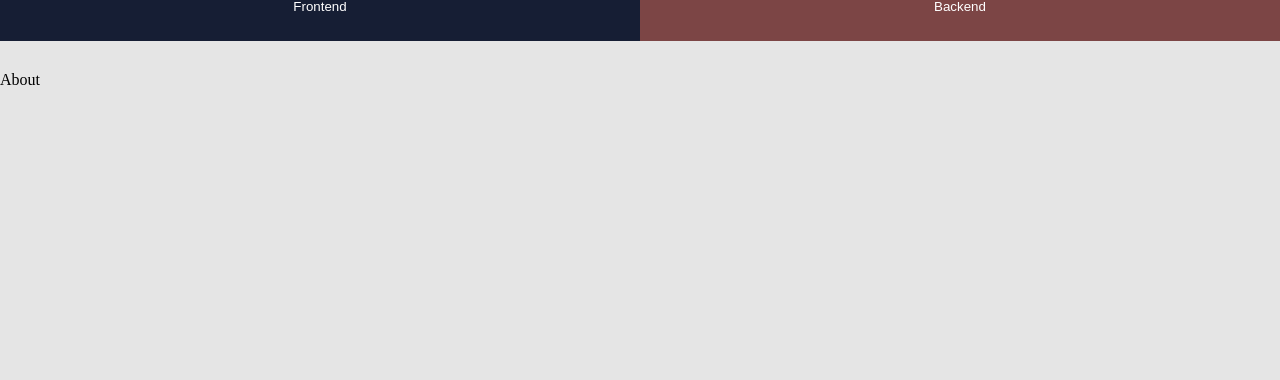
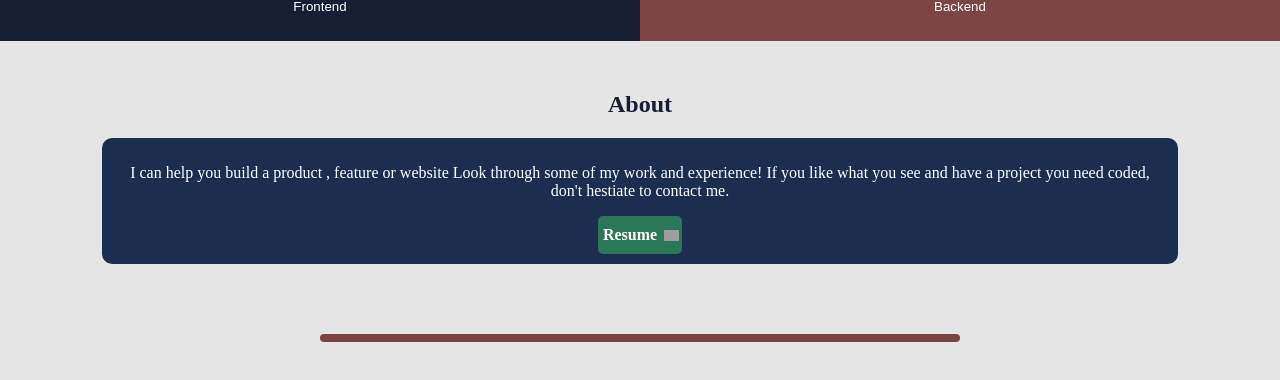
Before and after one commit to AmineHLub/portfolio, a React (Create React App) app: page / in a window 1280 px wide. Shown: the part 1226-1606 px from the top of the page. Before the commit the page ends 1315 px from the top, so only its background shows below. Built offline with nearby package versions, Linux system fonts and the light colour scheme; grey boxes are pictures that could not be loaded.

Commit message:
Add about me and contact sections

```diff
--- a/src/components/About.js
+++ b/src/components/About.js
@@ -3,6 +3,18 @@ import '../mobile-styling/about.css';
 
 export default function About() {
   return (
-    <div className="about-me">About</div>
+    <section className="about-me-container d-flex">
+      <h2>About</h2>
+      <div className="info-and-resume">
+        <p>
+          I can help you build a product , feature or
+          website Look through some of my work and experience!
+          If you like what you see and have a project
+          you need coded, don&apos;t hestiate to contact me.
+        </p>
+        <a rel="noopener noreferrer" target="_blank" href="https://docs.google.com/document/d/1QCCGYmClCusXQpCrbPcAi_CyktSNMAJUyRjZCRZOdrc/edit">Resume</a>
+      </div>
+      <div className="seperator" />
+    </section>
   );
 }
--- a/src/mobile-styling/about.css
+++ b/src/mobile-styling/about.css
@@ -1,91 +1,96 @@
-.stack-container {
-  position: relative;
+.about-me-container {
+  width: 100%;
+  flex-direction: column;
+  align-items: center;
 }
 
-.my-stack-header {
-  text-align: center;
-  margin-top: 50px;
+.about-me-container > h2 {
+  color: #161e34;
 }
 
-.my-stack-container {
-  padding: 30px 0;
-  justify-content: space-between;
+.info-and-resume {
+  display: flex;
+  flex-direction: column;
+  align-items: center;
+  background-color: #1b2e50;
+  text-align: center;
+  border-radius: 10px;
+  width: 80%;
+  color: white;
+  margin: auto;
+  padding: 10px 2%;
 }
 
-.my-stack-container > button {
-  width: 50%;
-  height: 70px;
+.info-and-resume > a {
+  text-decoration: none;
+  background-color: #2c7758;
+  border: none;
+  border-radius: 5px;
+  padding: 10px 25px 10px 5px;
   color: white;
-  border: none;
-  border-radius: 0;
+  font-weight: bold;
+  background-image: url('../assets/download_bg.png');
+  background-repeat: no-repeat;
+  background-size: 15px;
+  background-position: 95%;
 }
 
-.my-stack-container > button:nth-child(1) {
-  background-color: #161e34;
+/* contact */
+
+.contact-container,
+.form-container {
+  width: 100%;
+  flex-direction: column;
+  align-items: center;
+  background: #1b2e50;
+  border-radius: 30% 0 30% 0;
 }
 
-.my-stack-container > button:nth-child(2) {
-  background-color: #7c4545;
+.contact-header {
+  color: white;
+  text-align: center;
+  width: 80%;
+  border-radius: 8px;
+  font-size: 1.2rem;
+  margin: 0 auto 20px auto;
 }
 
-.backend-fixed,
-.frontend-fixed {
-  position: absolute;
-  top: 0;
-  width: 100%;
-  height: 100%;
-  z-index: 100;
+.contact-container > h2 {
+  color: white;
 }
 
-.frontend-fixed {
-  left: -100%;
-  background-color: #161e34;
+.form-container > .input {
+  margin: 5px 0;
+  width: 80%;
+  border-radius: 5px;
+  border: 1px solid gray;
+  padding: 5px 10px;
 }
 
-.backend-fixed {
-  right: -100%;
-  background-color: #7c4545;
+.input-name,
+.input-email {
+  height: 30px;
+  font-size: 1.2rem;
+  font-weight: bold;
 }
 
-.close-btn {
-  position: absolute;
-  border: none;
-  background-color: inherit;
-  top: 10px;
-  right: 5%;
-  z-index: 101;
+.input-message {
+  padding: 15px 10px;
+  height: 140px;
+  font-weight: bold;
 }
 
-.close-btn,
-.close-btn > img {
-  width: 30px;
-  height: 30px;
+.button-submit {
+  background-color: #2c7758;
+  border: none;
+  margin-top: 20px;
+  border-radius: 5px;
+  padding: 15px 10px;
+  color: white;
+  font-weight: bold;
 }
 
-.show-nav {
-  transform: translate(100%);
-  transition: 0.45s;
+.last-seperator {
+  margin-bottom: 10px;
+  background-color: #e5e5e5;
 }
-
-.close-nav {
-  transform: translate(-100%);
-  transition: 0.45s;
-}
-
-.stack-header {
-  text-align: center;
-  color: white;
-  font-weight: bold;
-  padding: 20px 10px;
-  margin: 20px 25%;
-  border: 2px dotted white;
-  border-radius: 10px;
-}
-
-.stack-container-front {
-  justify-content: space-evenly;
-}
-
-.stack-container-front > img {
-  width: 50px;
-}
```
Also changed, not shown: src/components/Contact.js (added, +24 -0 lines).
